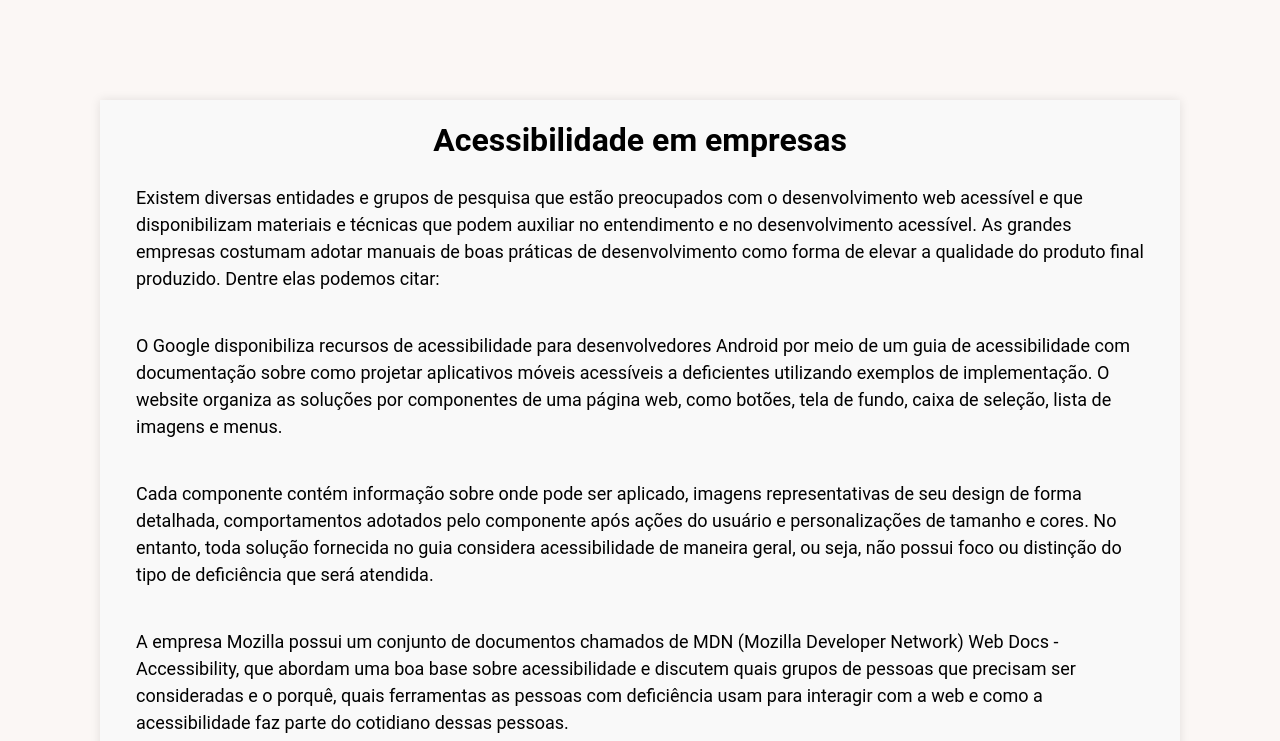
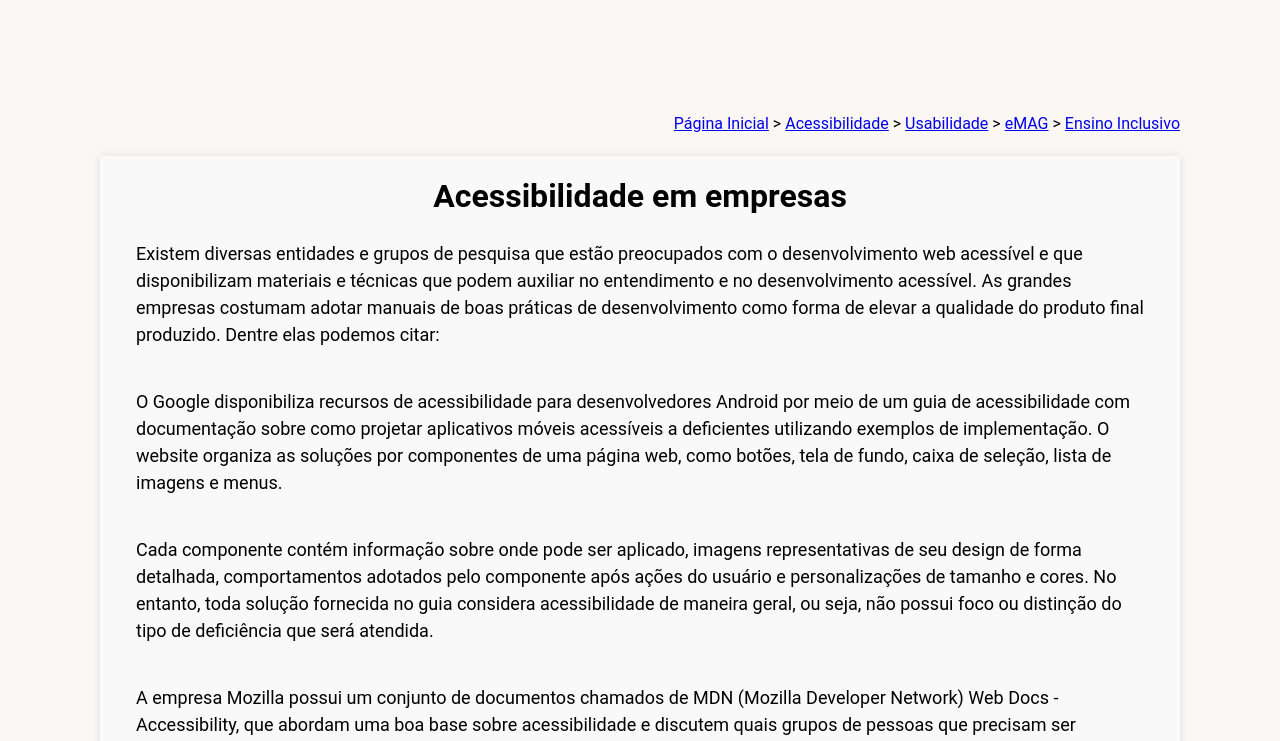
Before and after one commit to GustavoKikey/guideline-project, a Vue app: page /companyaccessibility in a window 1280 px wide. Shown: the top 741 px of the page. Built offline with nearby package versions, Linux system fonts and the light colour scheme.

Commit message:
[NEW] navigation history

```diff
--- a/src/App.vue
+++ b/src/App.vue
@@ -35,6 +35,10 @@ p {
   font-size: 18px;
 }
 
+.v-container {
+  margin-top: 0;
+}
+
 .next {
   display: flex;
   justify-content: end;
--- a/src/components/Accessibility.vue
+++ b/src/components/Accessibility.vue
@@ -4,6 +4,11 @@ import { RouterLink } from "vue-router";
 
 <template>
   <div class="container">
+    <v-row class="mt-0 mb-2">
+      <v-col cols="12" class="next">
+        <RouterLink to="introduction">Página Inicial</RouterLink>
+      </v-col>
+    </v-row>
     <v-container>
       <h1>Acessibilidade</h1>
       <p>
@@ -14,13 +19,13 @@ import { RouterLink } from "vue-router";
         requisito deve ser obedecido quando um produto ou sistema é usado por
         pessoas com deficiências específicas para atingir seus objetivos de
         forma
-        <RouterLink to="/"
+        <RouterLink to="introduction"
           ><a href="https://emag.governoeletronico.gov.br/"
             >eficaz</a
           ></RouterLink
         >
         e com
-        <RouterLink to="/"
+        <RouterLink to="introduction"
           ><a href="https://emag.governoeletronico.gov.br/"
             >eficiência</a
           ></RouterLink
@@ -44,7 +49,9 @@ import { RouterLink } from "vue-router";
 
     <v-row class="mt-0">
       <v-col cols="6" class="back">
-        <RouterLink to="/"><v-btn>Página anterior</v-btn></RouterLink>
+        <RouterLink to="introduction"
+          ><v-btn>Página anterior</v-btn></RouterLink
+        >
       </v-col>
       <v-col cols="6" class="next">
         <RouterLink to="graphics"><v-btn>Próxima página</v-btn></RouterLink>
@@ -53,4 +60,8 @@ import { RouterLink } from "vue-router";
   </div>
 </template>
 
-<style scoped></style>
+<style scoped>
+.v-container {
+  margin-top: 0;
+}
+</style>
--- a/src/components/AccessibilityModel.vue
+++ b/src/components/AccessibilityModel.vue
@@ -4,6 +4,15 @@ import { RouterLink, RouterView } from "vue-router";
 
 <template>
   <div class="container">
+    <v-row class="mt-0 mb-2">
+      <v-col cols="12" class="next">
+        <RouterLink to="introduction">Página Inicial</RouterLink>
+        &nbsp;>&nbsp;
+        <RouterLink to="accessibility">Acessibilidade</RouterLink>
+        &nbsp;>&nbsp;
+        <RouterLink to="usability">Usabilidade</RouterLink>
+      </v-col>
+    </v-row>
     <v-container>
       <h1>Modelo de Acessibilidade em Governo Eletrônico</h1>
       <p>
--- a/src/components/CompanyAccessibility.vue
+++ b/src/components/CompanyAccessibility.vue
@@ -4,6 +4,19 @@ import { RouterLink, RouterView } from "vue-router";
 
 <template>
   <div class="container">
+    <v-row class="mt-0 mb-2">
+      <v-col cols="12" class="next">
+        <RouterLink to="introduction">Página Inicial</RouterLink>
+        &nbsp;>&nbsp;
+        <RouterLink to="accessibility">Acessibilidade</RouterLink>
+        &nbsp;>&nbsp;
+        <RouterLink to="usability">Usabilidade</RouterLink>
+        &nbsp;>&nbsp;
+        <RouterLink to="accessibilitymodel">eMAG</RouterLink>
+        &nbsp;>&nbsp;
+        <RouterLink to="inclusiveeducation">Ensino Inclusivo</RouterLink>
+      </v-col>
+    </v-row>
     <v-container>
       <h1>Acessibilidade em empresas</h1>
       <p>
--- a/src/components/Graphics.vue
+++ b/src/components/Graphics.vue
@@ -4,6 +4,11 @@ import { RouterLink } from "vue-router";
 
 <template>
   <div class="container">
+    <v-row class="mt-0 mb-2">
+      <v-col cols="12" class="next">
+        <RouterLink to="introduction">Página Inicial</RouterLink>
+      </v-col>
+    </v-row>
     <v-container>
       <p>
         Embora a acessibilidade seja muito importante, ainda é necessário muito
--- a/src/components/InclusiveEducation.vue
+++ b/src/components/InclusiveEducation.vue
@@ -4,6 +4,17 @@ import { RouterLink, RouterView } from "vue-router";
 
 <template>
   <div class="container">
+    <v-row class="mt-0 mb-2">
+      <v-col cols="12" class="next">
+        <RouterLink to="introduction">Página Inicial</RouterLink>
+        &nbsp;>&nbsp;
+        <RouterLink to="accessibility">Acessibilidade</RouterLink>
+        &nbsp;>&nbsp;
+        <RouterLink to="usability">Usabilidade</RouterLink>
+        &nbsp;>&nbsp;
+        <RouterLink to="accessibilitymodel">eMAG</RouterLink>
+      </v-col>
+    </v-row>
     <v-container>
       <h1>Ensino Inclusivo</h1>
       <p>
--- a/src/components/Usability.vue
+++ b/src/components/Usability.vue
@@ -13,7 +13,7 @@ import { RouterLink, RouterView } from "vue-router";
     <v-row class="mt-0 mb-2">
       <v-col cols="6" class="back"> </v-col>
       <v-col cols="6" class="next">
-        <RouterLink to="/">Página Inicial</RouterLink>
+        <RouterLink to="introduction">Página Inicial</RouterLink>
         &nbsp;>&nbsp;
         <RouterLink to="accessibility">Acessibilidade</RouterLink>
       </v-col>
@@ -27,7 +27,7 @@ import { RouterLink, RouterView } from "vue-router";
         proposta por Shackel, que descreveu a usabilidade de um produto como "a
         capacidade de ser usado por humanos com facilidade e eficácia".
       </p>
-      <h1>Legislação</h1>
+      <h2>Legislação</h2>
       <p>
         A Lei 13.146 estabelece a Lei Brasileira de Inclusão da Pessoa com
         Deficiência (Estatuto da Pessoa com Deficiência) e tem como objetivo
--- a/src/views/Home.vue
+++ b/src/views/Home.vue
@@ -1,16 +1,16 @@
 <script>
-import Introduction from "@/components/Introduction.vue";
+import Home from "@/components/Home.vue";
 
 export default {
   components: {
-    Introduction,
+    Home,
   },
 };
 </script>
 
 <template>
   <div>
-    <Introduction />
+    <Home />
   </div>
 </template>
 
```
